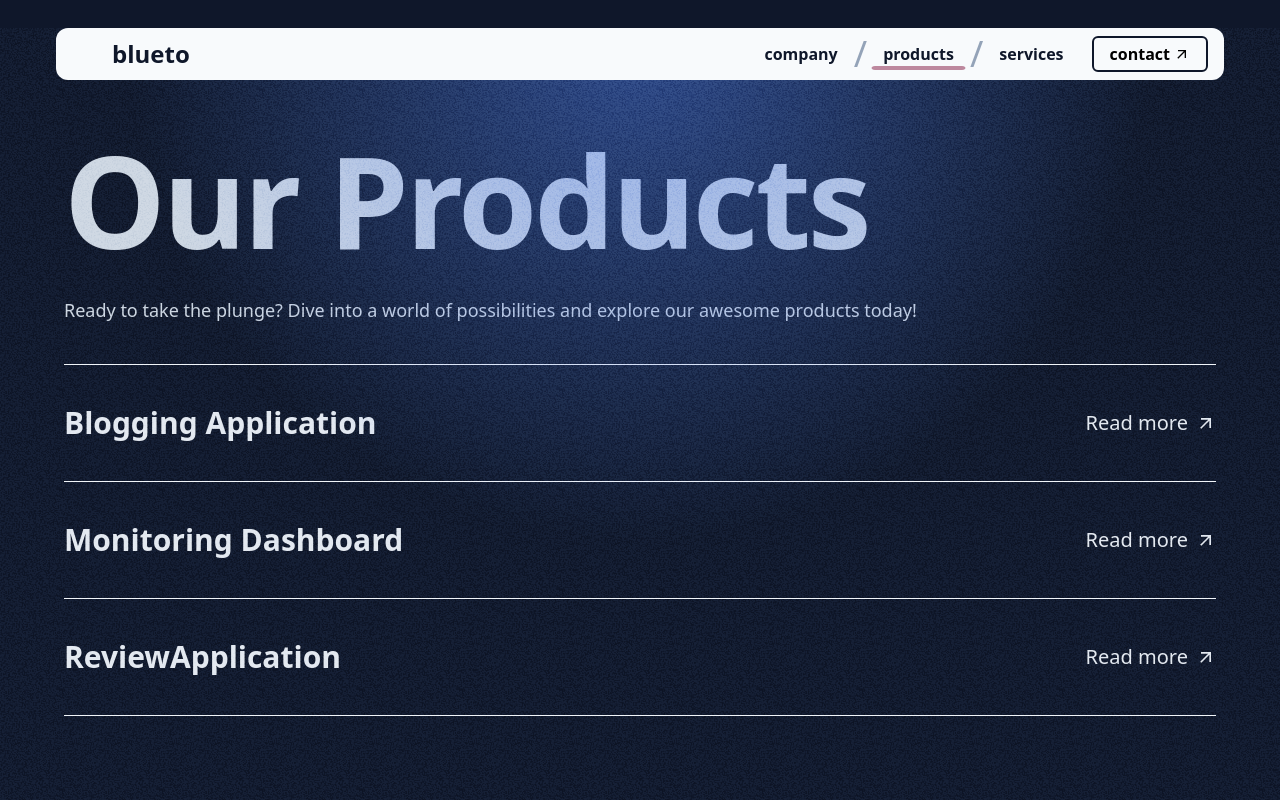
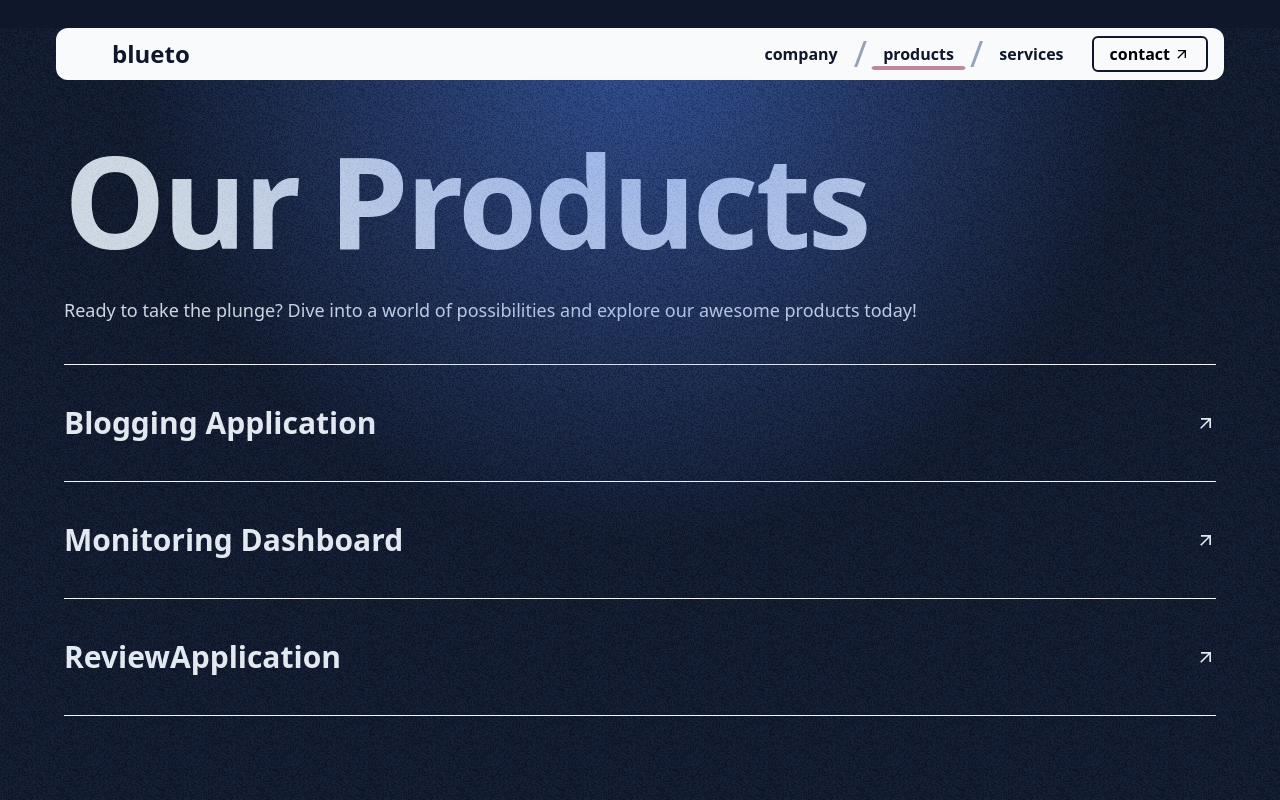
Before and after one commit to ShobiyaL/blueto, a React (Create React App) app: page /products in a window 1280 px wide. Shown: the top 800 px of the page. Built offline with nearby package versions, Linux system fonts and the light colour scheme.

Commit message:
about blueto1

```diff
--- a/src/components/ProductsList.jsx
+++ b/src/components/ProductsList.jsx
@@ -16,8 +16,8 @@ const ProductsList = ({ products }) => {
                 <span className='text-3xl font-bold'>{product.title}</span>
                 <div className='flex gap-3 text-yellow-400'></div>
               </div>
-              <span className='ml-auto flex items-center gap-2 text-xl font-medium md:ml-0'>
-                Read more <MdArrowOutward />
+              <span className='ml-auto flex items-center gap-2 text-xl font-medium md:ml-0 cursor-pointer'>
+                <MdArrowOutward />
               </span>
             </a>
           </li>
```
